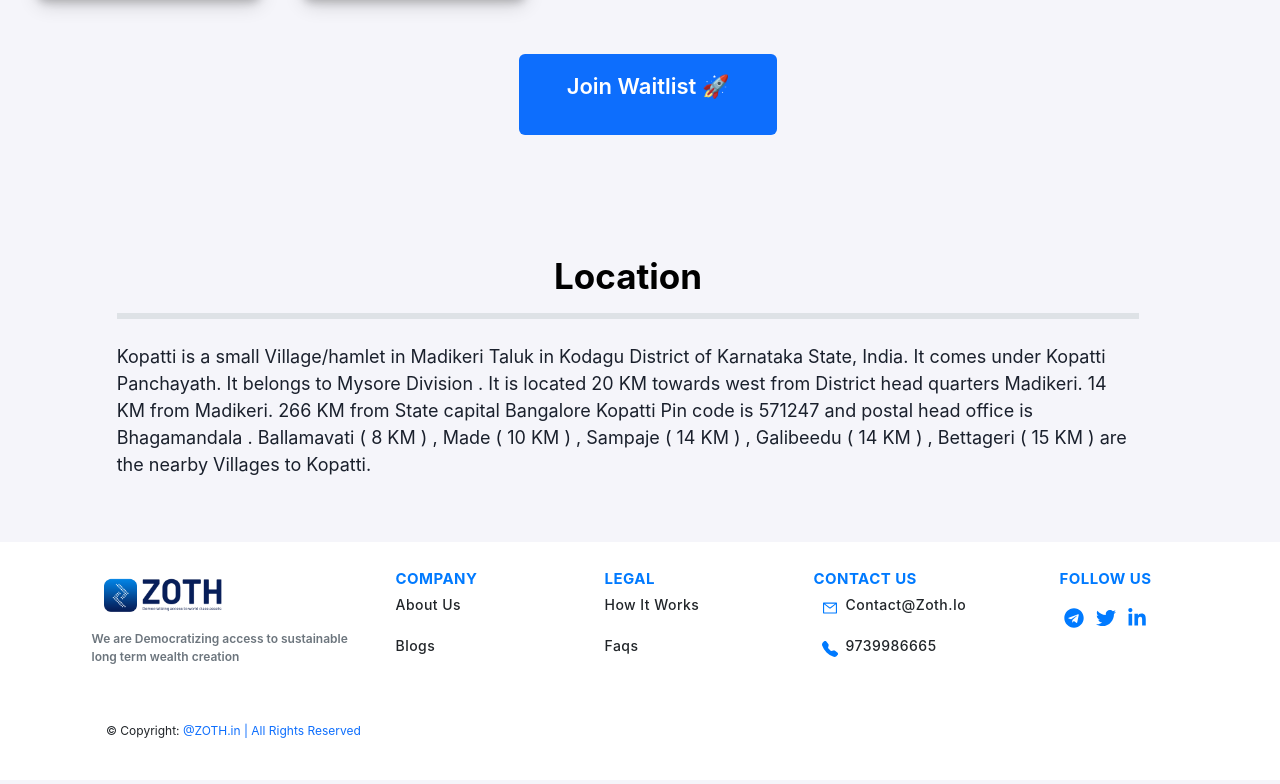
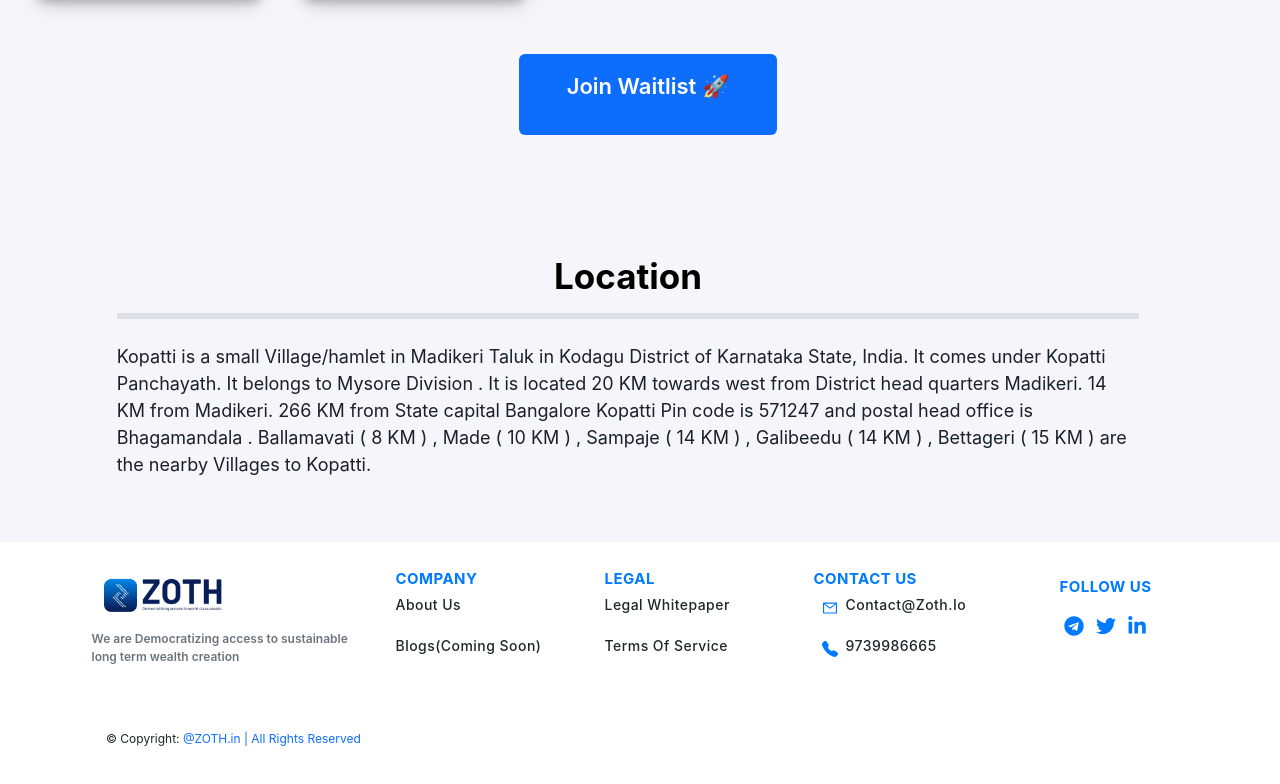
Before and after one commit to 0xZothio/website, a React (Create React App) app: page /property in a window 1280 px wide. Shown: the part 2517-3301 px from the top of the page. Built offline with nearby package versions, Linux system fonts and the light colour scheme.

Commit message:
Update Footer.js

```diff
--- a/src/Screens/Footer.js
+++ b/src/Screens/Footer.js
@@ -10,7 +10,7 @@ const Footer = () => {
       <footer className="text-center text-lg-start text-muted footer py-3">
         <div className="container text-center text-md-start mt-2">
           <div className="row">
-            <div className="col-md-3 col-lg-4 col-xl-3 mx-auto mb-2">
+            <div className="col-md-3 col-lg-4 col-xl-3 mx-auto mb-4">
               <h6 className="text-uppercase fw-bold mb-2">
                 <NavLink className="navbar-brand" to="/">
                   <img src={newlogo} width={140} alt="logo" />
@@ -39,7 +39,7 @@ const Footer = () => {
               </p>
               <p>
                 <NavLink to="/about" className="text-dark footer-text">
-                  Blogs
+                  Blogs(Coming Soon)
                 </NavLink>
               </p>
             </div>
@@ -52,15 +52,18 @@ const Footer = () => {
                 Legal
               </h6>
               <p>
-                <a href="#how-it-works" className="text-dark footer-text">
-                  How It Works
+                <a className="text-dark footer-text">
+                  Legal Whitepaper
                 </a>
+
               </p>
               <p>
-                <NavLink to="#" className="text-dark footer-text">
-                  Faqs
-                </NavLink>
+                <a className="text-dark footer-text">
+                  Terms of Service
+                </a>
+
               </p>
+
             </div>
 
             <div className="col-md-2 col-lg-2 col-xl-2 mx-auto mb-4 mt-md-2">
@@ -101,7 +104,7 @@ const Footer = () => {
                 </p>
               </div>
             </div>
-            <div className="col-md-2 col-lg-2 col-xl-2 mx-auto mb-4 mt-md-2">
+            <div className="col-md-2 col-lg-2 col-xl-2 mx-auto mb-4 mt-md-3">
               <h6
                 className="text-uppercase text-center fw-bold footer-heading"
                 style={{ color: "#007AFF" }}
```
